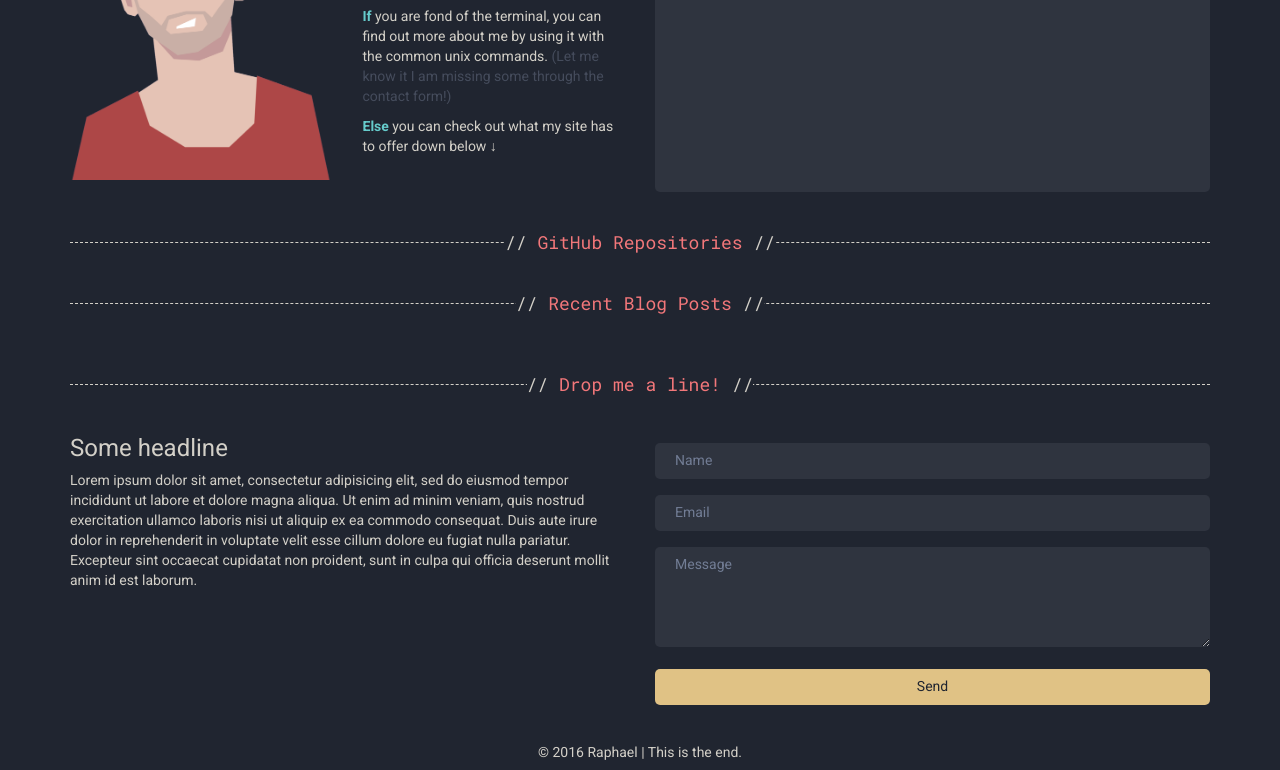
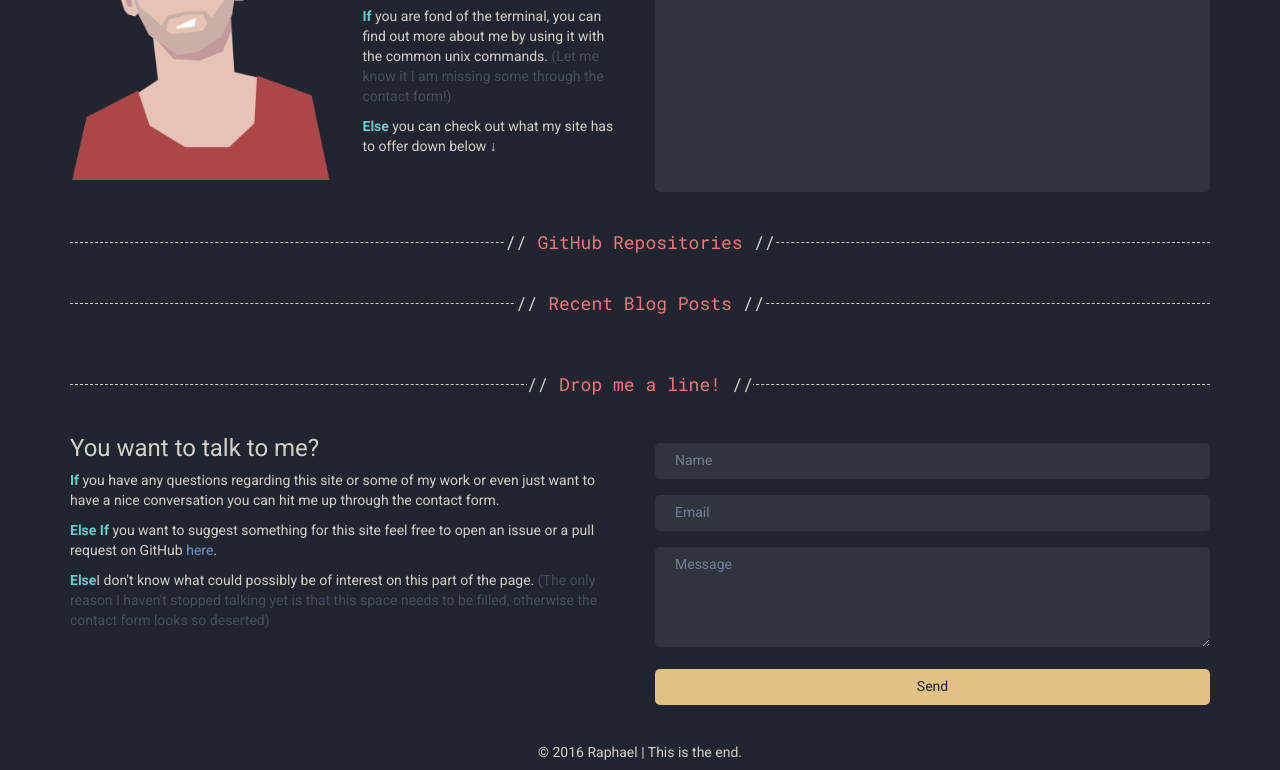
Before and after one commit to Algram/rphl.io, a website: page index.html in a window 1280 px wide. Shown: the part 201-971 px from the top of the page. Drawn offline with Linux system fonts and the light colour scheme; files that its build step writes are made by us from their sources; no server answers.

Commit message:
Updated content of contact form

```diff
--- a/index.html
+++ b/index.html
@@ -83,8 +83,13 @@
 
     <div class="row margin-bottom-xl">
       <div class="col-md-6 col-lg-6">
-        <h3>Some headline</h3>
-        <p>Lorem ipsum dolor sit amet, consectetur adipisicing elit, sed do eiusmod tempor incididunt ut labore et dolore magna aliqua. Ut enim ad minim veniam, quis nostrud exercitation ullamco laboris nisi ut aliquip ex ea commodo consequat. Duis aute irure dolor in reprehenderit in voluptate velit esse cillum dolore eu fugiat nulla pariatur. Excepteur sint occaecat cupidatat non proident, sunt in culpa qui officia deserunt mollit anim id est laborum.</p>
+        <h3>You want to talk to me?</h3>
+        <p><span class="bold">If</span> you have any questions regarding this site or some of my work or even just want to have a nice conversation you can hit me up through the contact form.</p>
+        <p><span class="bold">Else If</span> you want to suggest something for this site feel free to open an issue or a pull request on GitHub <a href="https://github.com/Algram/rphl.io">here</a>.</p>
+        <p>
+          <span class="bold">Else</span>I don't know what could possibly be of interest on this part of the page.
+          <span class="whisper">(The only reason I haven't stopped talking yet is that this space needs to be filled, otherwise the contact form looks so deserted)</span>
+        </p>
       </div>
       <div class="col-md-6 col-lg-6">
         <form action="">
```
